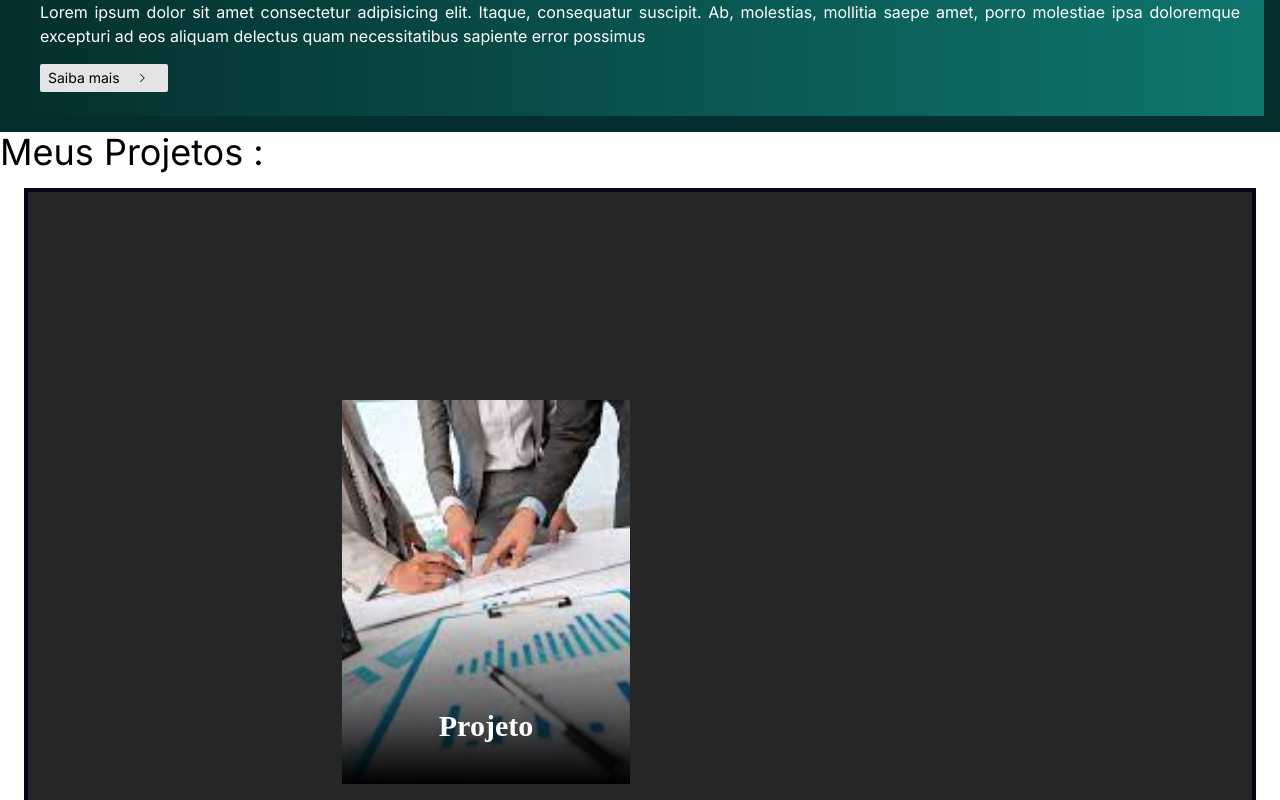
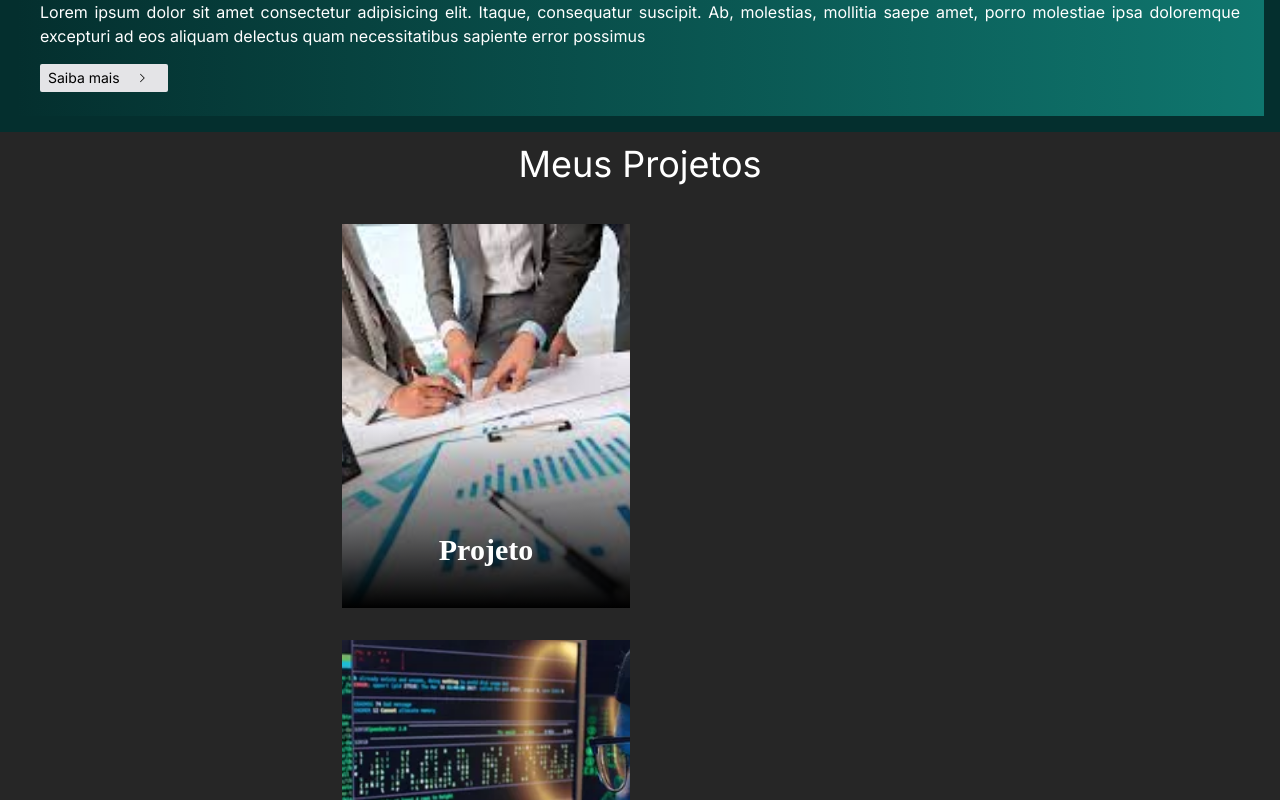
Before and after one commit to PedroPauloDias/Portifolio, a Next.js app: page / in a window 1280 px wide. Shown: the part 1820-2620 px from the top of the page. Built offline with nearby package versions, Linux system fonts and the light colour scheme.

Commit message:
ajustes card project

```diff
--- a/src/components/CardProjects/index.jsx
+++ b/src/components/CardProjects/index.jsx
@@ -4,11 +4,11 @@ import Image from 'next/image'
 
 export const CardProject = ({ imagem, alt, title, descricao }) => {
   return (
-    <div className='  flex min-h-screen items-center justify-center bg-neutral-800'>
+    <div className='  flex min-h-full items-center justify-center bg-neutral-800'>
       <div className=' grid grid-cols-1 md:grid-cols-2 lg-grid-cols-3 gap-5'>
         <div className='group relative items-center justify-center overflow-hidden cursor-pointer hover:shadow-xl hover:shadow-black/30 transition-shadow'>
           <div className='h-96 w-72'>
-            <Image src={imagem} alt={alt} width={300} height={350} className=' h-full w-full object-cover group-hover:rotate-3 group-hover:scale-125 transition-transform duration-500' />
+            <Image src={imagem} alt={alt} width={300} height={350} className=' h-full w-full object-cover border-neutral-800 group-hover:rotate-3 group-hover:scale-125 transition-transform duration-500 ' />
           </div>
           <div className='absolute inset-0 bg-gradient-to-b from-transparent via-transparent to-black group-hover:from-black/70 group-hover:via-black/60 group-hover:to-black/70 '></div>
 
--- a/src/components/projects/index.jsx
+++ b/src/components/projects/index.jsx
@@ -16,13 +16,13 @@ export const Projects = () => {
 
 
   return (
-    <div>
-      <h1 className='text-4xl' >Meus Projetos :</h1>
-      <div className=' w-full'>
-        <ul className='mx-2' >
+    <div className='bg-neutral-800'>
+      <h1 className='text-4xl text-white text-center pt-3 ' >Meus Projetos </h1>
+      <div className=' w-full  pt-4'>
+        <ul className='m-2 ' >
           {projetos.map((item) => (
             <li key={item.id} className=' p-4 list-none'>
-              <div className=' border-4 border-slate-950 '>
+              <div className=' '>
                 <CardProject
                   title={item.texto}
                   imagem={item.imagem}
```
